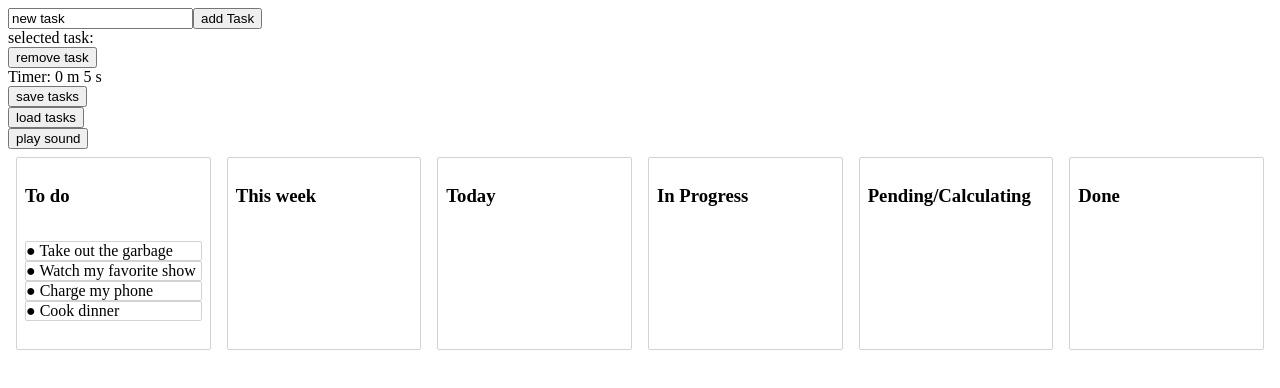
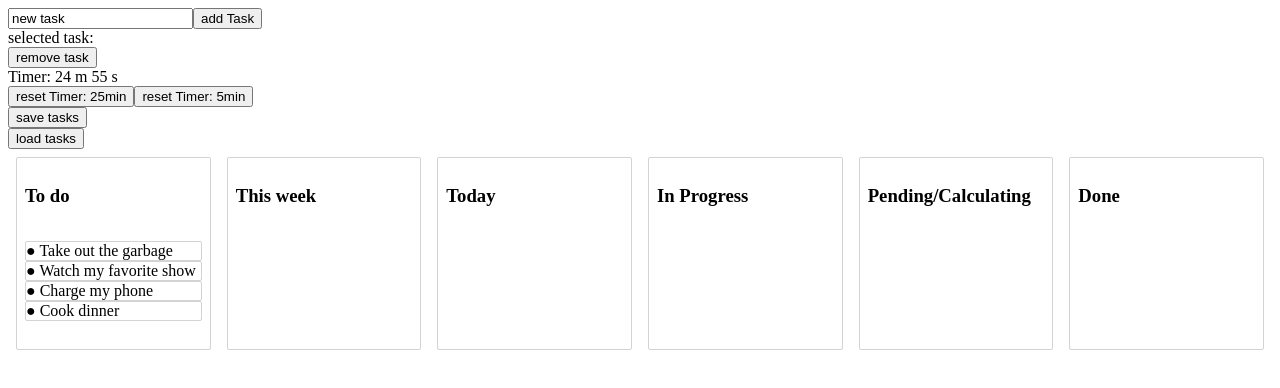
Before and after one commit to mofumofu1729/KanbanTimerProto, a React (Create React App) app: page / in a window 1280 px wide. Shown: the top 388 px of the page. Built offline with nearby package versions, Linux system fonts and the light colour scheme.

Commit message:
定期的にタイマーがなるよう変更

```diff
--- a/src/index.js
+++ b/src/index.js
@@ -56,9 +56,8 @@ class App extends React.Component {
         },
       };
 
-
     this.setState(newState);
-    return;
+      return;
     }
 
     // Moving from one list to another
@@ -88,14 +87,22 @@ class App extends React.Component {
   };
 
   componentDidMount() {
+    // Audio
+    this.audio = new Audio("https://www.winhistory.de/more/winstart/down/o95.wav");
+
     // Timer
-    const countTimer = () => {
+    const countTimerHandler = () => {
       let newState = this.state;
-      newState.timerSecond += 1;
+      newState.timerSecond -= 1;
+
+      if (newState.timerSecond === 0) {  // 時間が来たらタイマーを鳴らす
+        this.audio.play();
+      }
+
       this.setState(newState);
     };
 
-    this.interval = setInterval(countTimer, 1000);
+    this.interval = setInterval(countTimerHandler, 1000);
   }
 
   render() {
@@ -143,6 +150,20 @@ class App extends React.Component {
       this.setState(savedState);
     };
 
+    const resetTimer = (minutes) => {
+      const newState = this.state;
+      newState.timerSecond = minutes * 60;
+      this.setState(newState);
+    };
+
+    const getSelectedTaskContent = () => {
+      const taskId = this.state.selectedTask;
+      if (taskId === null) {
+        return "";
+      }
+      return ("●" + this.state.tasks[taskId].content);
+    };
+
     return (
       <div>
         <div>
@@ -152,21 +173,23 @@ class App extends React.Component {
         </div>
 
         <div>
-          <div>selected task: {this.state.selectedTask}</div>
+          <div>selected task: {getSelectedTaskContent()}</div>
           <input type="button" value="remove task" onClick={removeTask} />
         </div>
 
-        <div>Timer: {Math.floor(this.state.timerSecond / 60)} m {this.state.timerSecond % 60} s</div>
+        <div>
+          <div>Timer: {Math.floor(this.state.timerSecond / 60)} m {this.state.timerSecond % 60} s</div>
+          <div>
+            <input type="button" value="reset Timer: 25min" onClick={() => {resetTimer(25);}}/>
+            <input type="button" value="reset Timer: 5min" onClick={() => {resetTimer(5);}}/>
+          </div>
+        </div>
 
         <div>
           <input type="button" value="save tasks" onClick={saveTasks} />
         </div>
         <div>
           <input type="button" value="load tasks" onClick={loadTasks} />
-        </div>
-
-        <div>
-          <input type="button" value="play sound" />
         </div>
 
         <DragDropContext onDragEnd={this.onDragEnd}>
--- a/src/initial-data.js
+++ b/src/initial-data.js
@@ -40,7 +40,7 @@ const initialData = {
   },
   columnOrder: ['column-1', 'column-2', 'column-3', 'column-4', 'column-5', 'column-6'],
   textBox: 'new task',
-  timerSecond: 0,
+  timerSecond: 60*25,
   selectedTask: null,
 };
 
```
